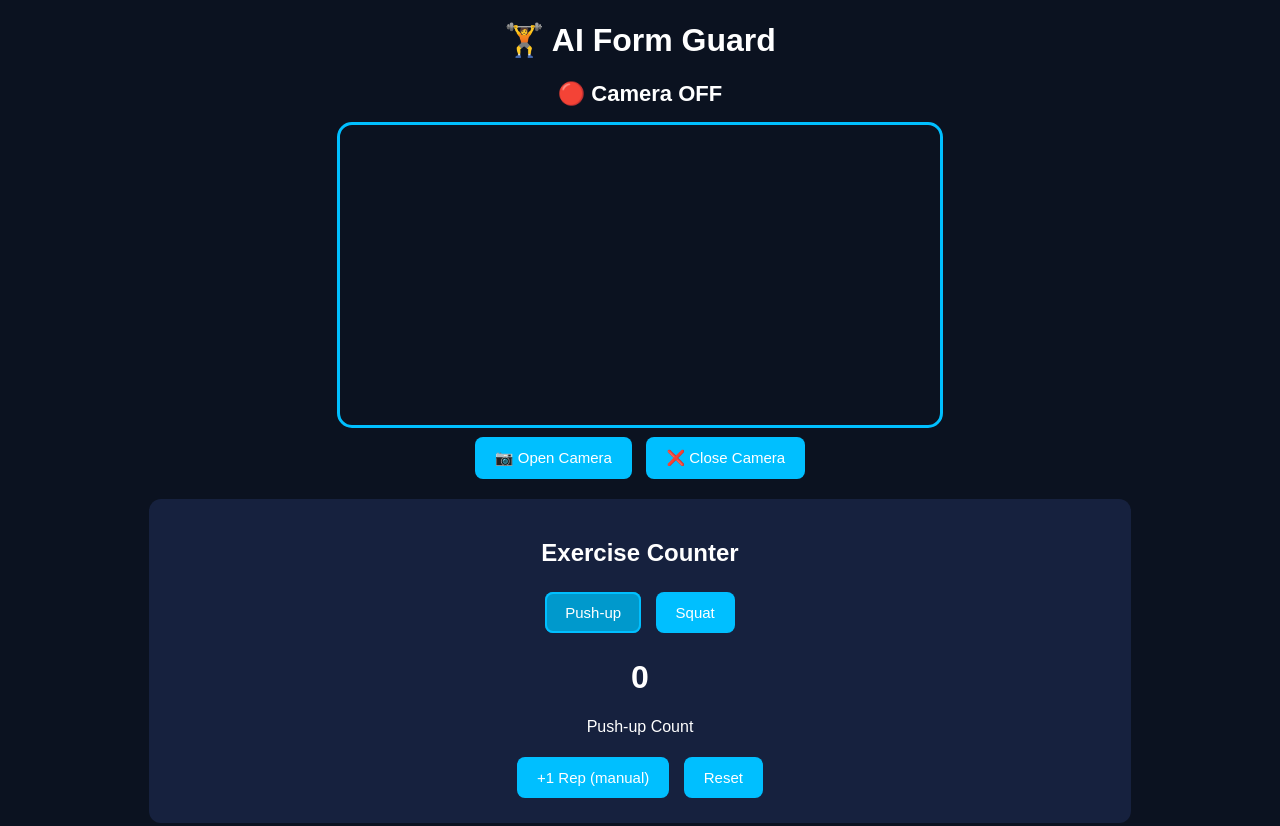
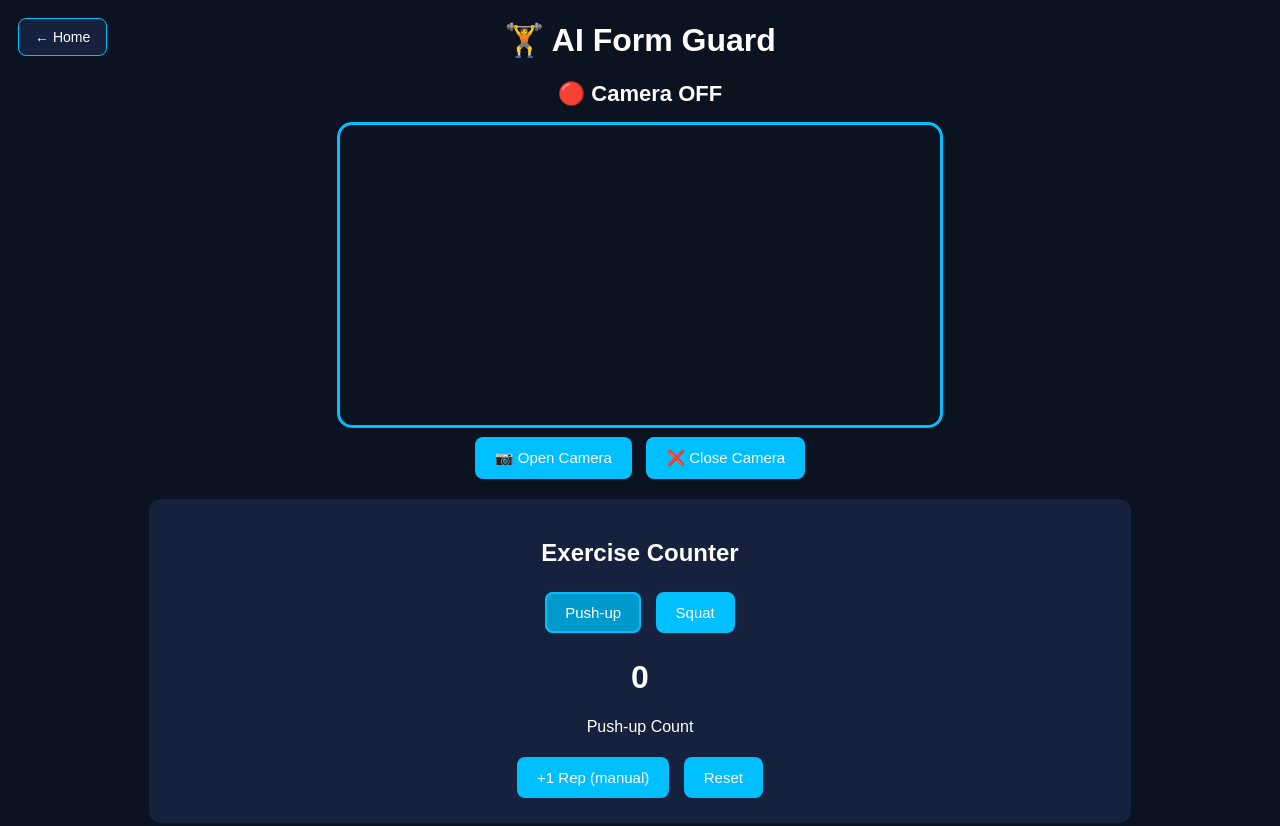
Before and after one commit to Shivam-Sharma2009/project-fitness, a website: page aiformguard.html in a window 1280 px wide. Shown: the top 826 px of the page. Drawn offline with Linux system fonts and the light colour scheme.

Commit message:
Add home button to AI Form Guard

```diff
--- a/aiformguard.html
+++ b/aiformguard.html
@@ -10,6 +10,24 @@ body{
     color:white;
     font-family:Arial;
     text-align:center;
+}
+
+.home-button{
+    position:fixed;
+    top:18px;
+    left:18px;
+    z-index:10;
+    background:#16213e;
+    color:white;
+    padding:10px 16px;
+    border:1px solid #00bfff;
+    border-radius:8px;
+    text-decoration:none;
+    font-size:14px;
+}
+
+.home-button:hover{
+    background:#0099cc;
 }
 
 .container{
@@ -108,6 +126,8 @@ button:disabled{
 
 </head>
 <body>
+
+<a href="home.html" class="home-button">← Home</a>
 
 <div class="container">
 
```
